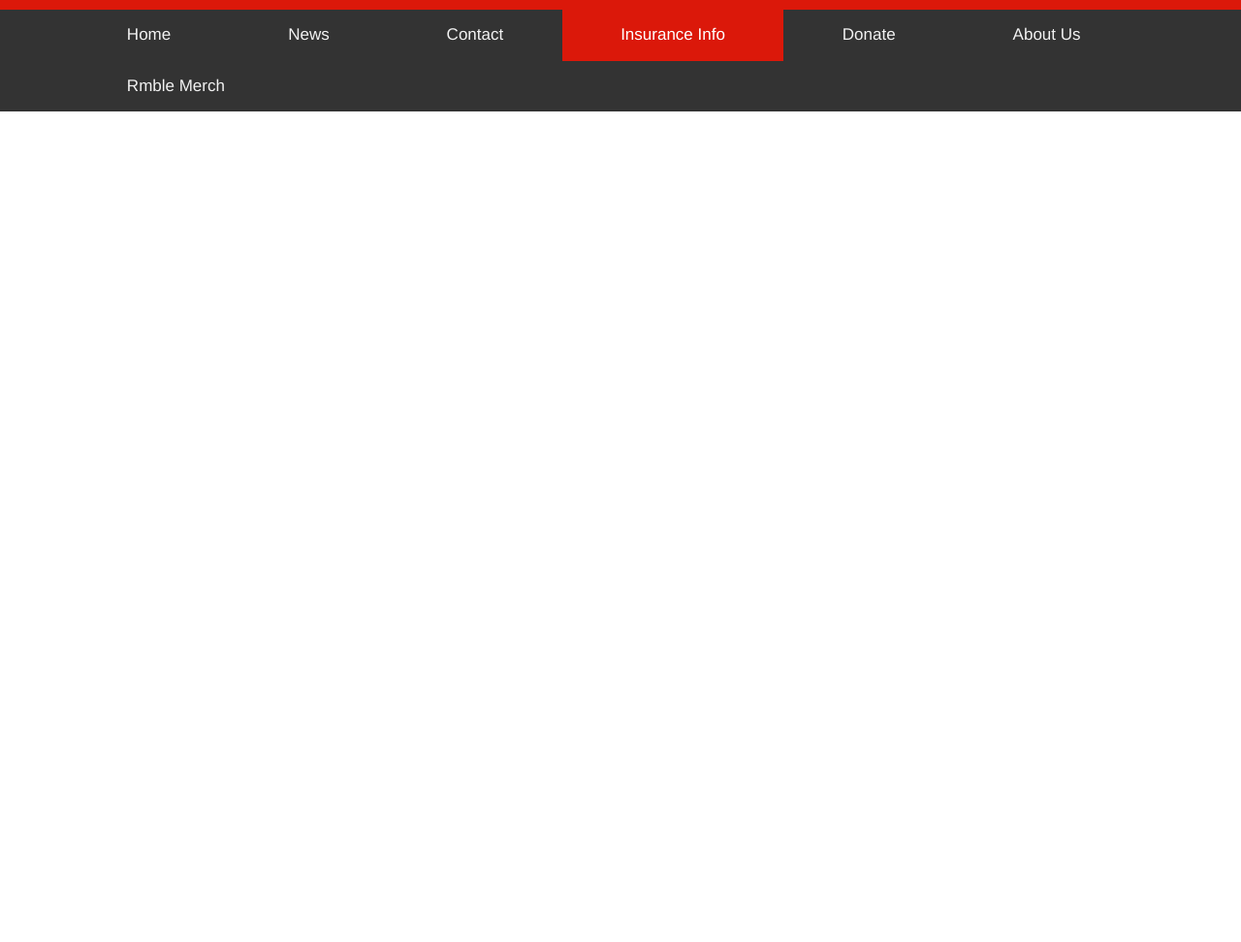
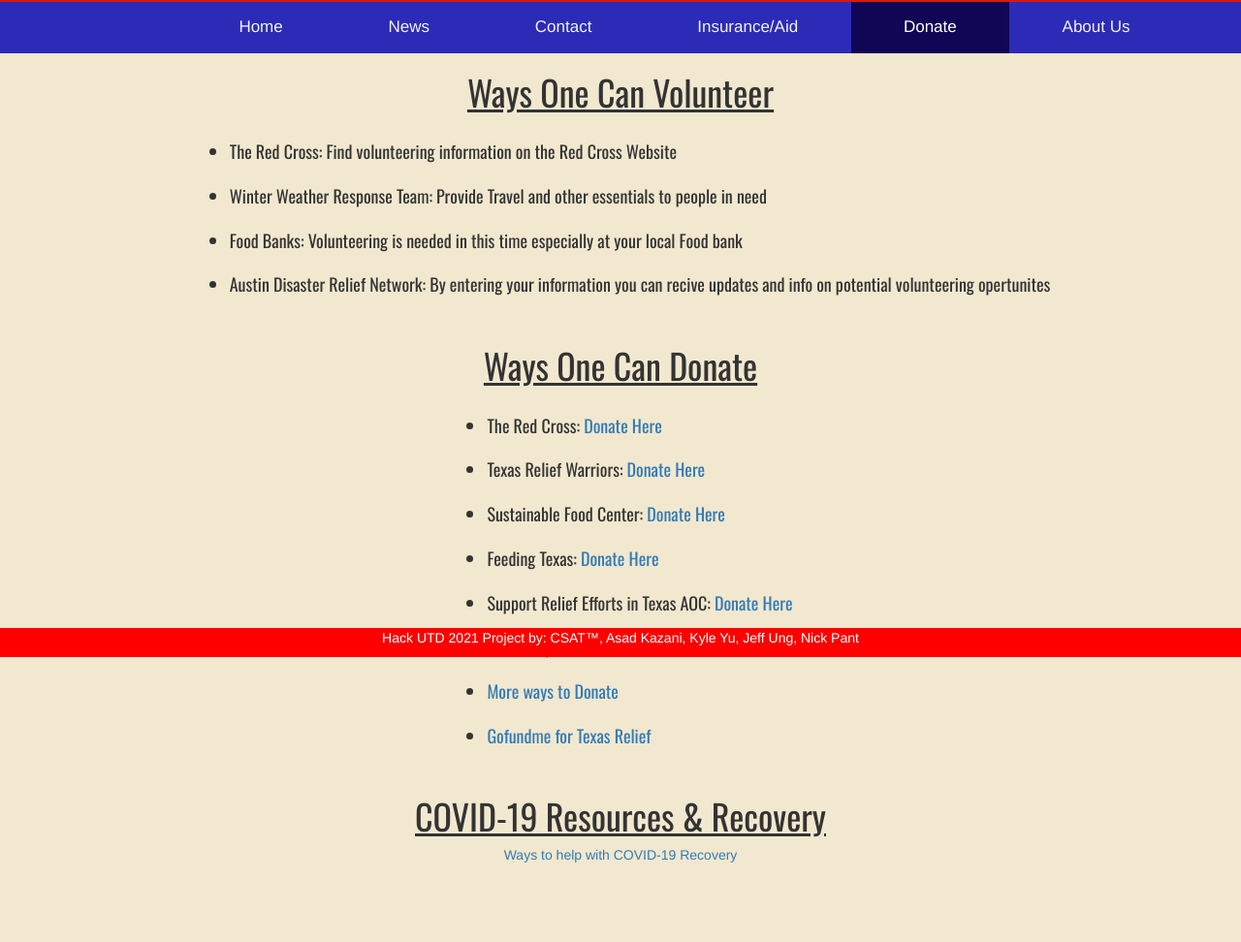
Before and after one commit to JeffUng01/Hackathon---Cranked-Coders, a plain HTML site: page donate.html in a window 1280 px wide. Shown: the part 122-1094 px from the top of the page at 97% size. Before the commit the page ends 800 px from the top, so only its background shows below. Drawn offline with nearby package versions, Linux system fonts and the light colour scheme.

Commit message:
Update donate.html

```diff
--- a/donate.html
+++ b/donate.html
@@ -9,26 +9,101 @@
     <script src="https://ajax.googleapis.com/ajax/libs/jquery/3.5.1/jquery.min.js"></script>
     <script src="https://maxcdn.bootstrapcdn.com/bootstrap/3.4.1/js/bootstrap.min.js"></script>
     <link rel="stylesheet" href="lol.css">
+    <link rel="stylesheet" href="donate.css">
     <link rel="preconnect" href="https://fonts.gstatic.com">
     <link href="https://fonts.googleapis.com/css2?family=Roboto&display=swap" rel="stylesheet">
+    <link rel="preconnect" href="https://fonts.gstatic.com">
+    <link href="https://fonts.googleapis.com/css2?family=Oswald&display=swap" rel="stylesheet">
 </head>
 
-<body>
+<body style="background-color: rgb(241, 232, 207);">
     <div class="header">
+        <img src="texasaid.png" alt="TXRR Logo" style="width: 135px;" align="left">
         <h1>TXRR</h1>
         <p>Texas Relief Resources</p>
     </div>
 
-    <div class="topnav" style="padding-left: 5.5%;">
+    <div class="topnav" style="padding-left: 15%;">
         <a style="padding-left: 5%; padding-right: 5%;" href="index.html">Home</a>
         <a style="padding-left: 5%; padding-right: 5%;" href="news.html">News</a>
         <a style="padding-left: 5%; padding-right: 5%;" href="contact.html">Contact</a>
-        <a style="padding-left: 5%; padding-right: 5%;" class="active" href="insurance.html">Insurance Info</a>
-        <a style="padding-left: 5%; padding-right: 5%;" href="donate.html">Donate</a>
-        <a style="padding-left: 5%; padding-right: 5%;" href=" #about">About Us</a>
-        <a style="padding-left: 5%; padding-right: 5%;" href="#Rmble">Rmble Merch</a>
+        <a style="padding-left: 5%; padding-right: 5%;" href="insurance.html">Insurance/Aid</a>
+        <a style="padding-left: 5%; padding-right: 5%;" class="active" href="donate.html">Donate</a>
+        <a style="padding-left: 5%; padding-right: 5%;" href="about.html">About Us</a>
+
     </div>
 
+    <div class="info">
+        <h1 style="font-family: 'Oswald', sans-serif;"><u>Ways One Can Volunteer</u></h1><br>
+        <ul>
+            <li style="font-family: 'Oswald', sans-serif; font-size: large;">The Red Cross: Find volunteering
+                information on the Red Cross Website</li><br>
+            <li style="font-family: 'Oswald', sans-serif; font-size: large;">Winter Weather Response Team: Provide
+                Travel and other essentials to people in need</li><br>
+            <li style="font-family: 'Oswald', sans-serif; font-size: large;">Food Banks: Volunteering is needed in this
+                time especially at your local Food bank</li><br>
+            <li style="font-family: 'Oswald', sans-serif; font-size: large;">Austin Disaster Relief Network: By entering
+                your information you can recive updates and info on
+                potential volunteering opertunites</li><br>
+        </ul>
+    </div>
+
+
+
+    <div>
+        <h1 style="font-family: 'Oswald', sans-serif;"><u>Ways One Can Donate</u></h1><br>
+        <ul>
+            <li style="font-family: 'Oswald', sans-serif; font-size: large;">The Red Cross: <a
+                    href="https://www.redcross.org/local/texas/central-and-south-texas.html">Donate
+                    Here</a></li><br>
+            <li style="font-family: 'Oswald', sans-serif; font-size: large;">Texas Relief Warriors: <a
+                    href="https://www.paypal.com/donate/?hosted_button_id=6NB3TBRLAJ4GS">Donate
+                    Here</a></li><br>
+            <li style="font-family: 'Oswald', sans-serif; font-size: large;">Sustainable Food Center: <a
+                    href=" https://www.amplifyatx.org/donate?campaign_id=95420">Donate
+                    Here</a></li><br>
+            <li style="font-family: 'Oswald', sans-serif; font-size: large;">Feeding Texas: <a
+                    href="http://www.feedingtexas.org/texans-running-out-of-food-as-weather-crisis-disrupts-supply-chain">Donate
+                    Here</a></li><br>
+            <li style="font-family: 'Oswald', sans-serif; font-size: large;">Support Relief Efforts in Texas AOC: <a
+                    href="https://secure.actblue.com/donate/aoc-social-20210218/">Donate
+                    Here</a></li><br>
+            <li style="font-family: 'Oswald', sans-serif; font-size: large;">Front Steps: <a
+                    href="https://frontsteps.salsalabs.org/donate/index.html">Donate
+                    Here</a></li><br>
+            <li style="font-family: 'Oswald', sans-serif; font-size: large;"><a
+                    href="https://camillestyles.com/wellness/texas-storm-relief/">More ways to Donate</a></li><br>
+            <li style="font-family: 'Oswald', sans-serif; font-size: large;"><a
+                    href="https://www.gofundme.com/f/texaswinterstormrelief?qid=0d36a06abd044f9e51ce17664aa5d6f0">
+                    Gofundme for Texas Relief</a> </li><br>
+        </ul>
+    </div>
+
+    <div>
+        <h1 style="font-family: 'Oswald', sans-serif;"><u>COVID-19 Resources & Recovery</u></h1>
+        <a href="https://www.readyharris.org/Incidents/COVID-19-Resources-Recovery">Ways to help with COVID-19
+            Recovery</a>
+        <br>
+        <br>
+        <br>
+        <br>
+        <br>
+    </div>
+    <style>
+        .footer {
+            position: fixed;
+            left: 0;
+            bottom: 0;
+            width: 100%;
+            background-color: red;
+            color: white;
+            text-align: center;
+        }
+    </style>
+
+    <div class="footer">
+        <p>Hack UTD 2021 Project by: CSAT™, Asad Kazani, Kyle Yu, Jeff Ung, Nick Pant</p>
+    </div>
 </body>
 
 </html>
```
